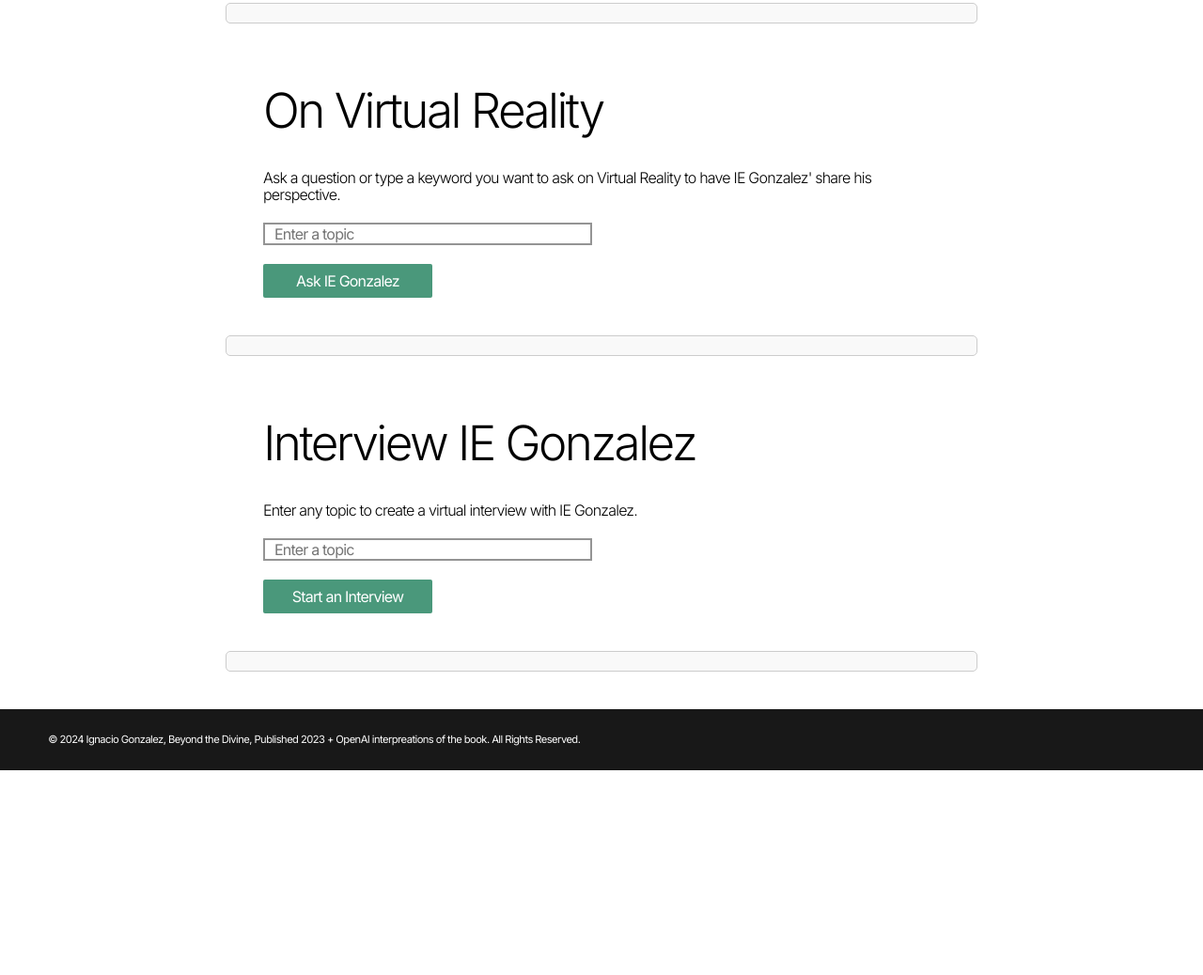
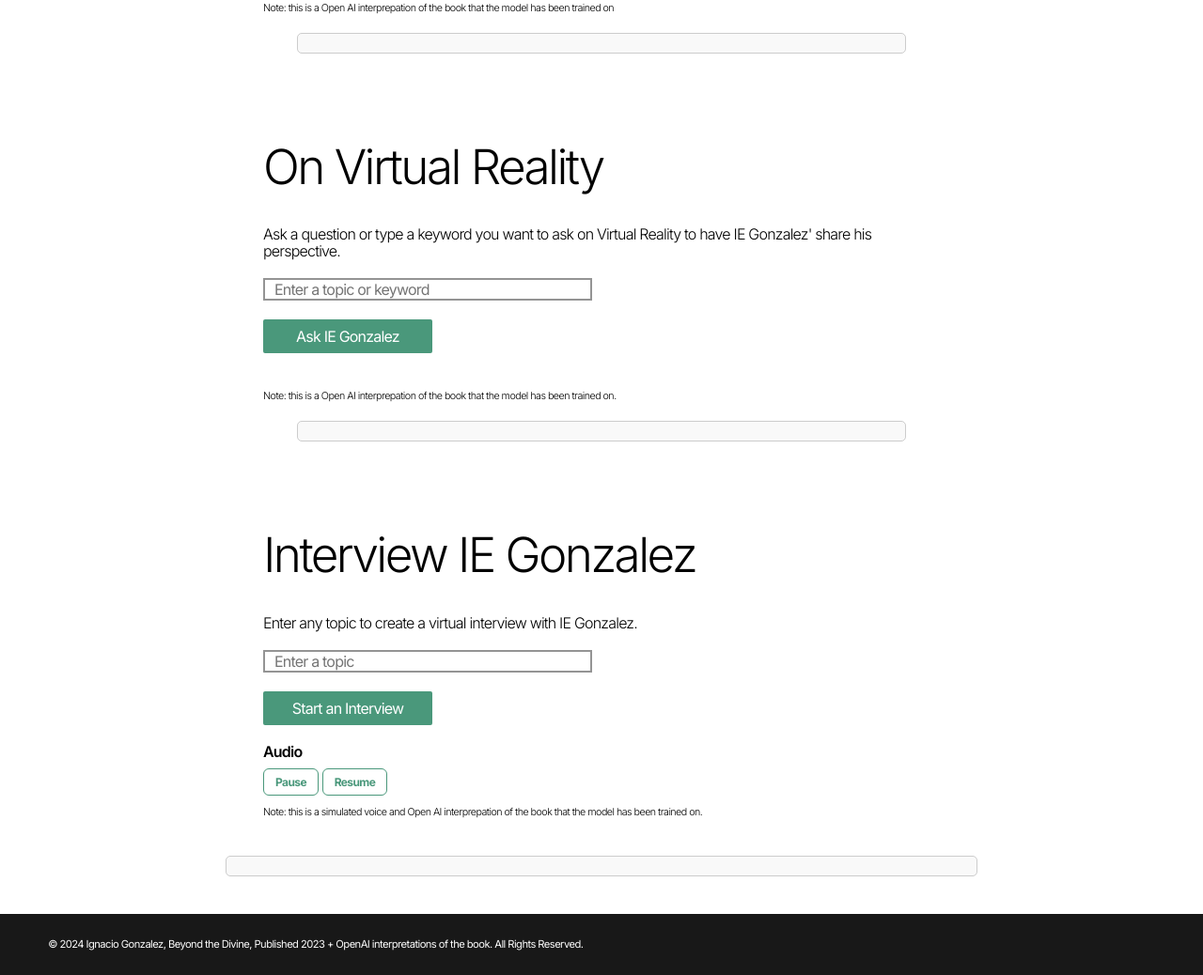
Before and after one commit to narmanios/devine, a plain HTML site: page public/index.html in a window 1280 px wide. Shown: the part 2316-3354 px from the top of the page at 94% size. Before the commit the page ends 3136 px from the top, so only its background shows below. Drawn offline with nearby package versions, Linux system fonts and the light colour scheme.

Commit message:
text to speech

```diff
--- a/public/css/styles.css
+++ b/public/css/styles.css
@@ -50,7 +50,14 @@
   font-size: clamp(1.4rem, 4vw, 6vw);
   margin-bottom: 16px;
 }
-
+h5 {
+  font-size: clamp(0.4rem, 4vw, 1.25vw);
+  font-weight: 600;
+  margin-bottom: 8px;
+}
+/* h6 {
+  margin-top: 2px;
+} */
 /* General Styles */
 .thank-you {
   padding: clamp(20px, 5vw, 60px);
@@ -92,6 +99,17 @@
   padding: 8px;
   vertical-align: center;
 }
+.controls-button {
+  font-size: 12px;
+  font-weight: bold; /* Optional: Highlight specific button */
+  color: #4a987b;
+  background-color: #ffffff;
+  border: 1px solid #4a987b; /* Ensure visible borders */
+  border-radius: 6px;
+  padding: 6px 12px;
+  width: auto; /* Allow flexibility */
+  margin-bottom: 12px;
+}
 
 select {
   border: 2px solid rgb(36, 36, 36);
@@ -122,7 +140,7 @@
   padding: 10px;
   border: 1px solid #ccc;
   border-radius: 5px;
-  margin: 0 auto 24px auto;
+  margin: 0 auto 12px auto;
   width: clamp(300px, 90%, 800px);
   white-space: pre-wrap;
 }
--- a/public/index.html
+++ b/public/index.html
@@ -76,24 +76,27 @@
 
             <!-- Button -->
             <button id="get-appendix">Ask IE Gonzalez</button>
-        </div>
+            <div id="markdown-input"></div>
+            <h6>Note: this is a Open AI interprepation of the book that the model has been trained on</h6>
             <!-- Output -->
             <div id="output-appendix" class="gpt-response"></div>
 
-
+        </div>
         <div class="questions">
             <h3>On Virtual Reality</h3>
-            <h4>Ask a question or type a keyword you want to ask on Virtual Reality to have IE Gonzalez' share his
+            <h4>Ask a question or type a keyword you want to ask on Virtual Reality to have IE Gonzalez' share
+                his
                 perspective.
             </h4>
-            <input id="topic-reality" type="text" placeholder="Enter a topic" />
+            <input id="topic-reality" type="text" placeholder="Enter a topic or keyword" />
             <!-- <div id="output-reality" ></div> -->
             <button id="get-reality">Ask IE Gonzalez</button>
+            <!-- </div> -->
+            <div id="markdown-input"></div>
+            <h6>Note: this is a Open AI interprepation of the book that the model has been
+                trained on. </h6>
+            <div id="output-reality" class="gpt-response"></div>
         </div>
-        <div id="markdown-input">
-
-            <div id="output-reality" class="gpt-response"></div>
-            <!-- </div> -->
 
         <div class="questions">
             <h3>Interview IE Gonzalez</h3>
@@ -102,7 +105,20 @@
             <input id="topic-interview" type="text" placeholder="Enter a topic" />
             <!-- <div id="output-interview"></div> -->
             <button id="get-interview">Start an Interview</button>
+
+            <div class="controls">
+                <h5>Audio</h5>
+
+                <button id="pause" class="controls-button">Pause</button>
+                <button id="resume" class="controls-button">Resume</button>
+
+                <h6>Note: this is a simulated voice and Open AI interprepation of the book that the model has
+                    been
+                    trained on. </h6>
+
             </div>
+        </div>
+        <!-- </div> -->
         <div id="output-interview" class="gpt-response"></div>
 
     </div>
@@ -114,7 +130,7 @@
     </div>
     <footer class="footer">
         <div class="footer-bottom">
-            <p>&copy; 2024 Ignacio Gonzalez, Beyond the Divine, Published 2023 + OpenAI interpreations of the book. All
+            <p>&copy; 2024 Ignacio Gonzalez, Beyond the Divine, Published 2023 + OpenAI interpretations of the book. All
                 Rights Reserved.</p>
         </div>
     </footer>
@@ -164,10 +180,16 @@
     <script>
         // ?
         const getInterviewButton = document.querySelector("#get-interview");
+        const getPauseButton = document.querySelector("#pause");
+        const getResumeButton = document.querySelector("#resume");
 
-        // ?
+
+
         getInterviewButton.addEventListener("click", async () => {
-            // ?
+
+            const synth = window.speechSynthesis;
+            const voices = speechSynthesis.getVoices();
+
             document.querySelector("#output-interview").textContent = "loading...";
 
             // ?
@@ -180,10 +202,25 @@
 
             // ?
             document.querySelector("#output-interview").innerHTML = marked.parse(joke);
+
+            const utterThis = new SpeechSynthesisUtterance(joke);
+            utterThis.voice = voices[1];
+
+            synth.speak(utterThis);
+        });
+
+        getPauseButton.addEventListener("click", async () => {
+            const synthStop = window.speechSynthesis;
+
+            synthStop.pause();
+        });
+
+        getResumeButton.addEventListener("click", async () => {
+            const synthResume = window.speechSynthesis;
+
+            synthResume.resume();
         });
     </script>
-
-
 
 </body>
 
```
Also changed, not shown: src/questions.js (+2 -28 lines). Lines whose indentation alone changed are shown as unchanged.
